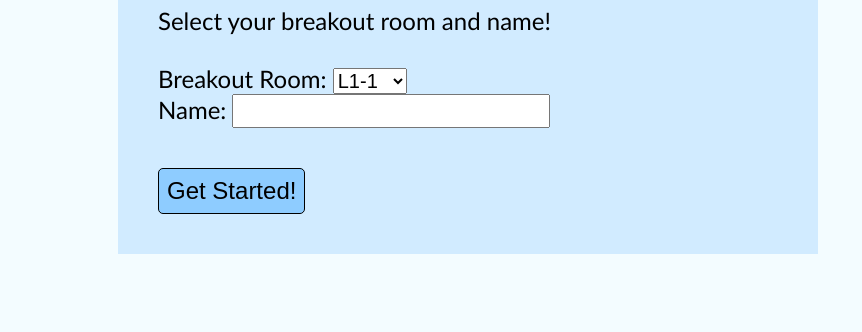
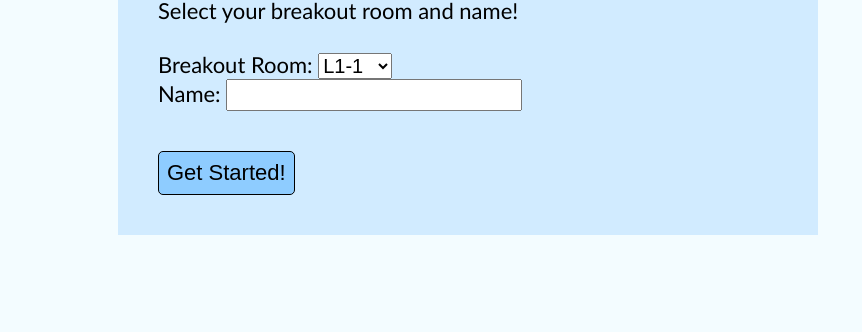
Before and after one commit to GregoryCannon/JSPlaygound, a website: page client/index.html in a window 1280 px wide. Shown: the part 299-631 px from the top of the page, without its empty margins (0-862 px from the left). Drawn offline with Linux system fonts and the light colour scheme; no server answers.

Commit message:
Reduce font size slightly

```diff
--- a/client/index.css
+++ b/client/index.css
@@ -3,7 +3,7 @@
 }
 
 #login-form {
-    font-size: 24px;
+    font-size: 22px;
     max-width: 700px;
     padding: 100px;
 }
@@ -31,13 +31,13 @@ option :disabled {
 }
 
 body {
-    font-size: 24px;
+    font-size: 22px;
     font-family: 'Trebuchet MS', 'Lucida Sans Unicode', 'Lucida Grande', 'Lucida Sans', Arial, sans-serif;
     padding: 0 10px;
 }
 
 #name-select {
-    font-size: 24px;
+    font-size: 22px;
 }
 
 h1,
@@ -61,7 +61,7 @@ h6 {
 
 textarea,
 button {
-    font-size: 24px;
+    font-size: 22px;
 }
 
 #presets {
@@ -104,7 +104,7 @@ pre {
     font-family: Consolas, Monaco, 'Andale Mono', 'Ubuntu Mono', monospace;
     font-size: 20px;
     background-color: lightblue;
-    padding: 24px;
+    padding: 22px;
     margin-bottom: 50px;
     max-width: 800px;
     min-height: 100px;
```
